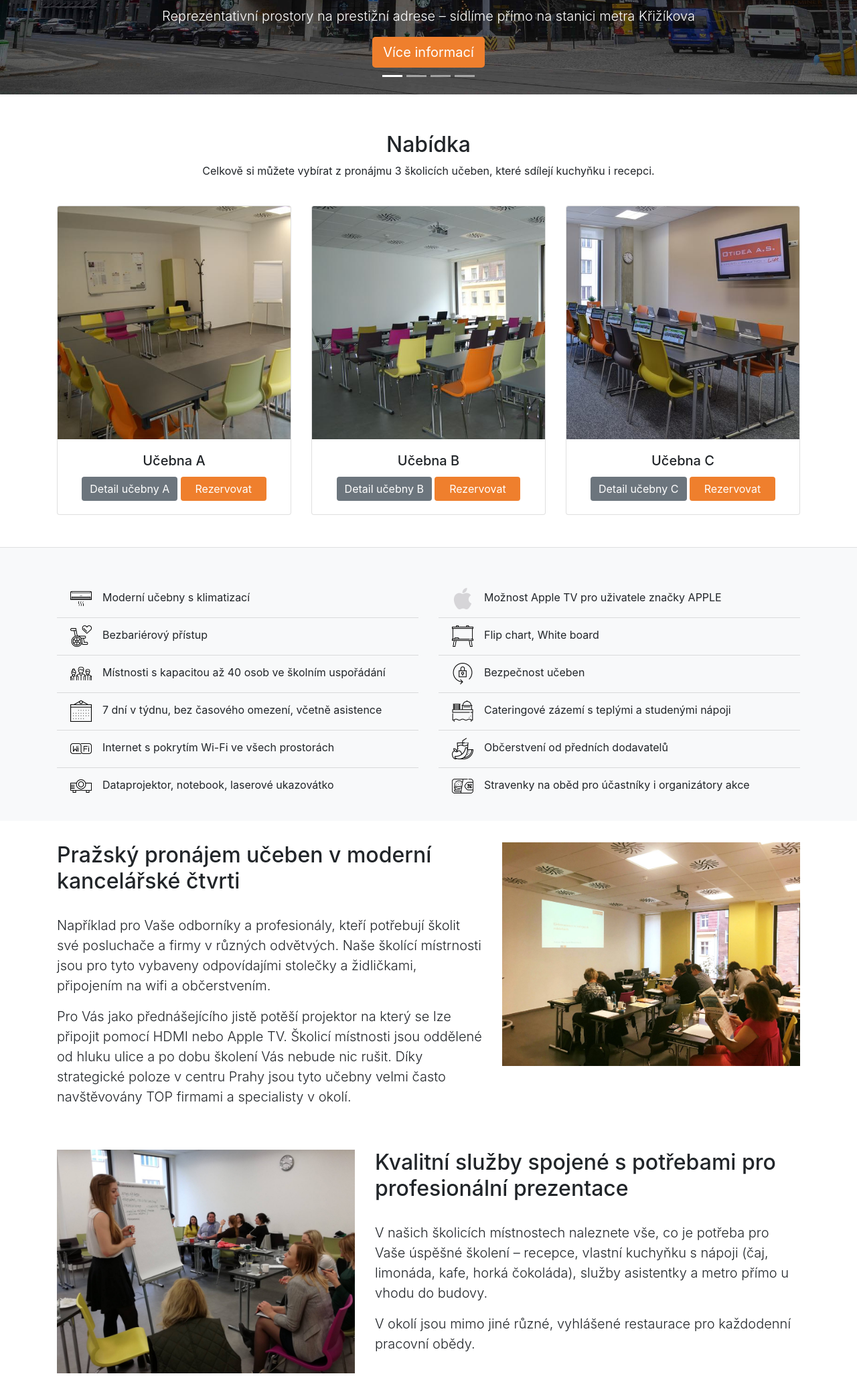
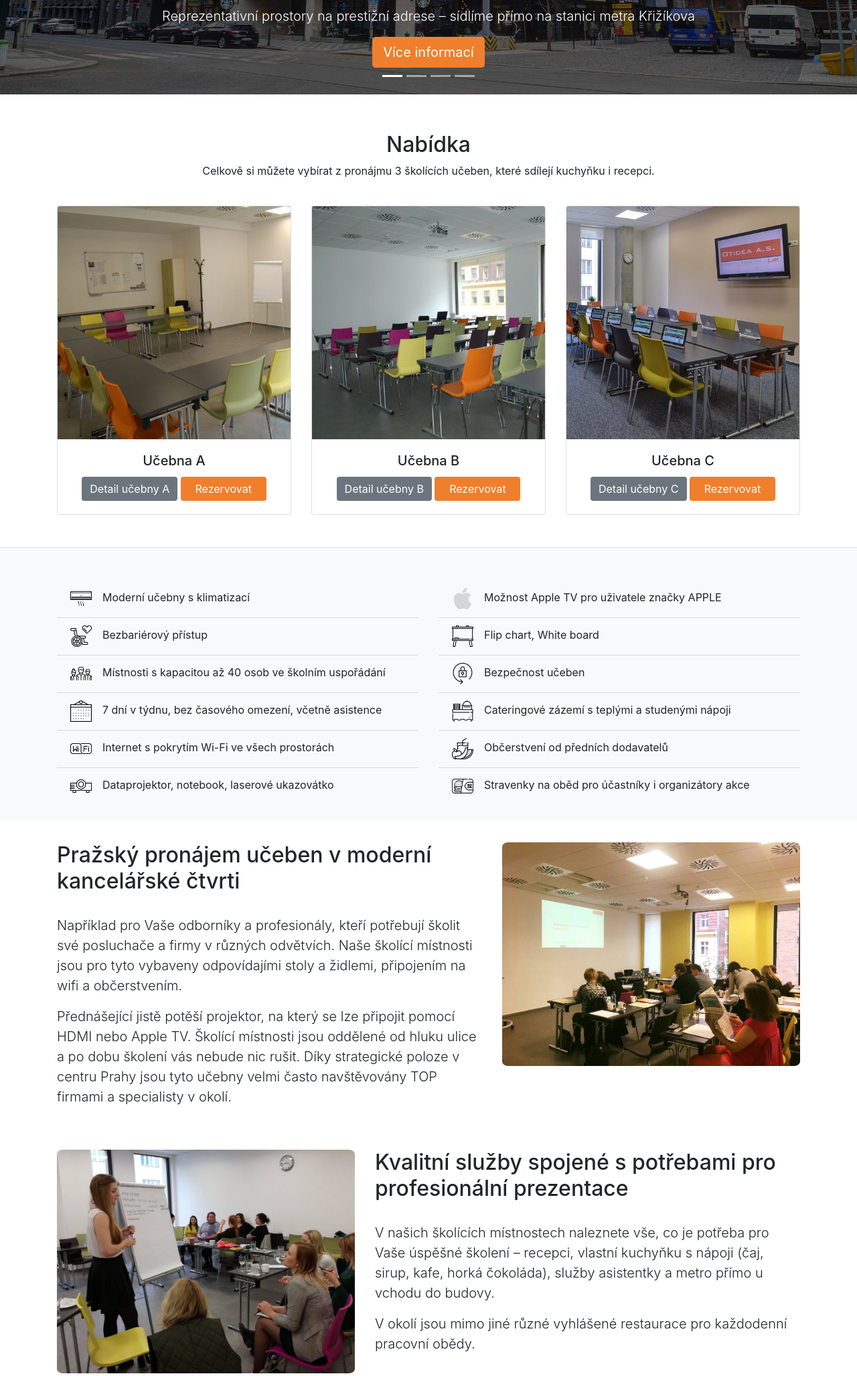
Before and after one commit to Caebixus/Karlinske-ucebny.cz, a Django app: page / in a window 1280 px wide. Shown: the part 627-2682 px from the top of the page at 67% size. Run offline with Django 3.2, Linux system fonts and the light colour scheme; some libraries are stand-ins or nearby versions.

Commit message:
update favicons

```diff
--- a/homepage/templates/base.html
+++ b/homepage/templates/base.html
@@ -10,6 +10,23 @@
   <meta name="description" content="Nabízíme pronájem moderních a bezpečných školicích učeben s občerstvením v pražském Karlíně. Máme nejlepší prostory pro profesionální školitele.">
   <meta name="keywords" content="pronájem učebny praha, pronájem školicí místnosti, pronájem školicí učebny">
   <meta name="author" content="Karlinské-učebny.cz">
+  <!-- Favicons -->
+  <link rel="icon" href="{% static 'favicon-32.png' %}" sizes="32x32" type="image/png">
+  <link rel="icon" href="{% static 'favicon-57.png' %}" sizes="57x57">
+  <link rel="icon" href="{% static 'favicon-76.png' %}" sizes="76x76">
+  <link rel="icon" href="{% static 'favicon-96.png' %}" sizes="96x96">
+  <link rel="icon" href="{% static 'favicon-120.png' %}" sizes="120x120">
+  <link rel="icon" href="{% static 'favicon-128.png' %}" sizes="128x128">
+  <link rel="icon" href="{% static 'favicon-144.png' %}" sizes="144x144">
+  <link rel="icon" href="{% static 'favicon-228.png' %}" sizes="228x228">
+  <link rel="apple-touch-icon" href="{% static 'favicon-32.png'%}">
+  <link rel="apple-touch-icon" sizes="120x120" href="{% static 'favicon-120.png' %}">
+  <link rel="apple-touch-icon" sizes="152x152" href="{% static 'favicon-152.png'%}">
+  <link rel="apple-touch-icon" sizes="167x167" href="{% static 'favicon-167.png'%}">
+  <link rel="apple-touch-icon" sizes="180x180" href="{% static 'favicon-180.png'%}">
+  <link rel="icon" sizes="192x192" href="{% static 'favicon-192.png'%}">
+  <meta name="msapplication-square310x310logo" content="{% static 'favicon-310.png'%}">
+  <link rel="apple-touch-icon" href="{% static 'favicon-120.png' %}" sizes="120x120">
 
   <!-- Bootstrap core CSS -->
   <link href="/docs/4.2/dist/css/bootstrap.min.css" rel="stylesheet" integrity="sha384-GJzZqFGwb1QTTN6wy59ffF1BuGJpLSa9DkKMp0DgiMDm4iYMj70gZWKYbI706tWS" crossorigin="anonymous">
--- a/homepage/templates/homepage.html
+++ b/homepage/templates/homepage.html
@@ -76,7 +76,7 @@
 <div class="container" id="ucebny" style="padding-top:2rem; padding-bottom:2rem">
   <br>
   <h2 style="text-align: center">Nabídka</h2>
-  <p style="text-align: center">Celkově si můžete vybírat z pronájmu 3 školicích učeben, které sdílejí kuchyňku i recepci.</p>
+  <p style="text-align: center">Celkově si můžete vybírat z pronájmu 3 školících učeben, které sdílejí kuchyňku i recepci.</p>
   <br>
   <div class="row">
     <div class="col-sm">
@@ -178,11 +178,11 @@
     <div class="col-md-7">
       <h2 class="featurette-heading">Pražský pronájem učeben v moderní kancelářské čtvrti </h2>
       <br>
-      <p class="lead">Například pro Vaše odborníky a profesionály, kteří potřebují školit své posluchače a firmy v různých odvětvých. Naše školící místrnosti jsou pro tyto vybaveny odpovídajími stolečky a židličkami, připojením na wifi a občerstvením.</p>
-      <p class="lead">Pro Vás jako přednášejícího jistě potěší projektor na který se lze připojit pomocí HDMI nebo Apple TV. Školicí místnosti jsou oddělené od hluku ulice a po dobu školení Vás nebude nic rušit. Díky strategické poloze v centru Prahy jsou tyto učebny velmi často navštěvovány TOP firmami a specialisty v okolí.</p>
+      <p class="lead">Například pro Vaše odborníky a profesionály, kteří potřebují školit své posluchače a firmy v různých odvětvích. Naše školící místnosti jsou pro tyto vybaveny odpovídajími stoly a židlemi, připojením na wifi a občerstvením.</p>
+      <p class="lead">Přednášející jistě potěší projektor, na který se lze připojit pomocí HDMI nebo Apple TV. Školící místnosti jsou oddělené od hluku ulice a po dobu školení vás nebude nic rušit. Díky strategické poloze v centru Prahy jsou tyto učebny velmi často navštěvovány TOP firmami a specialisty v okolí.</p>
     </div>
     <div class="col-md-5">
-      <img class="bd-placeholder-img bd-placeholder-img-lg featurette-image img-fluid mx-auto" width="500" height="500" src="{% static 'photoone.jpg' %}">
+      <img class="bd-placeholder-img bd-placeholder-img-lg featurette-image img-fluid mx-auto" width="500" height="500" src="{% static 'photoone.jpg' %}" alt="Detail učebny s hosty" style="border-radius: 2%">
     </div>
   </div>
   <br>
@@ -191,11 +191,11 @@
     <div class="col-md-7 order-md-2">
       <h2 class="featurette-heading">Kvalitní služby spojené s potřebami pro profesionální prezentace</h2>
       <br>
-      <p class="lead">V našich školicích místnostech naleznete vše, co je potřeba pro Vaše úspěšné školení – recepce, vlastní kuchyňku s nápoji (čaj, limonáda, kafe, horká čokoláda), služby asistentky a metro přímo u vhodu do budovy.</p>
-      <p class="lead">V okolí jsou mimo jiné různé, vyhlášené restaurace pro každodenní pracovní obědy.</p>
+      <p class="lead">V našich školících místnostech naleznete vše, co je potřeba pro Vaše úspěšné školení – recepci, vlastní kuchyňku s nápoji (čaj, sirup, kafe, horká čokoláda), služby asistentky a metro přímo u vchodu do budovy.</p>
+      <p class="lead">V okolí jsou mimo jiné různé vyhlášené restaurace pro každodenní pracovní obědy.</p>
     </div>
     <div class="col-md-5 order-md-1">
-      <img class="bd-placeholder-img bd-placeholder-img-lg featurette-image img-fluid mx-auto" width="500" height="500" src="{% static 'phototwo.jpg' %}">
+      <img class="bd-placeholder-img bd-placeholder-img-lg featurette-image img-fluid mx-auto" width="500" height="500" src="{% static 'phototwo.jpg' %}" alt="Detail učebny na firemním školení" style="border-radius: 2%">
     </div>
   </div>
 </div>
```
Also changed, not shown: rezervace/templates/rezervace.html (+26 -11 lines), homepage/static/favicon-120.png (added), homepage/static/favicon-128.png (added), homepage/static/favicon-144.png (added), homepage/static/favicon-152.png (added), homepage/static/favicon-167.png (added), homepage/static/favicon-180.png (added), homepage/static/favicon-192.png (added), homepage/static/favicon-228.png (added), homepage/static/favicon-310.png (added), homepage/static/favicon-32.png (added), homepage/static/favicon-57.png (added), homepage/static/favicon-76.png (added), homepage/static/favicon-96.png (added).
